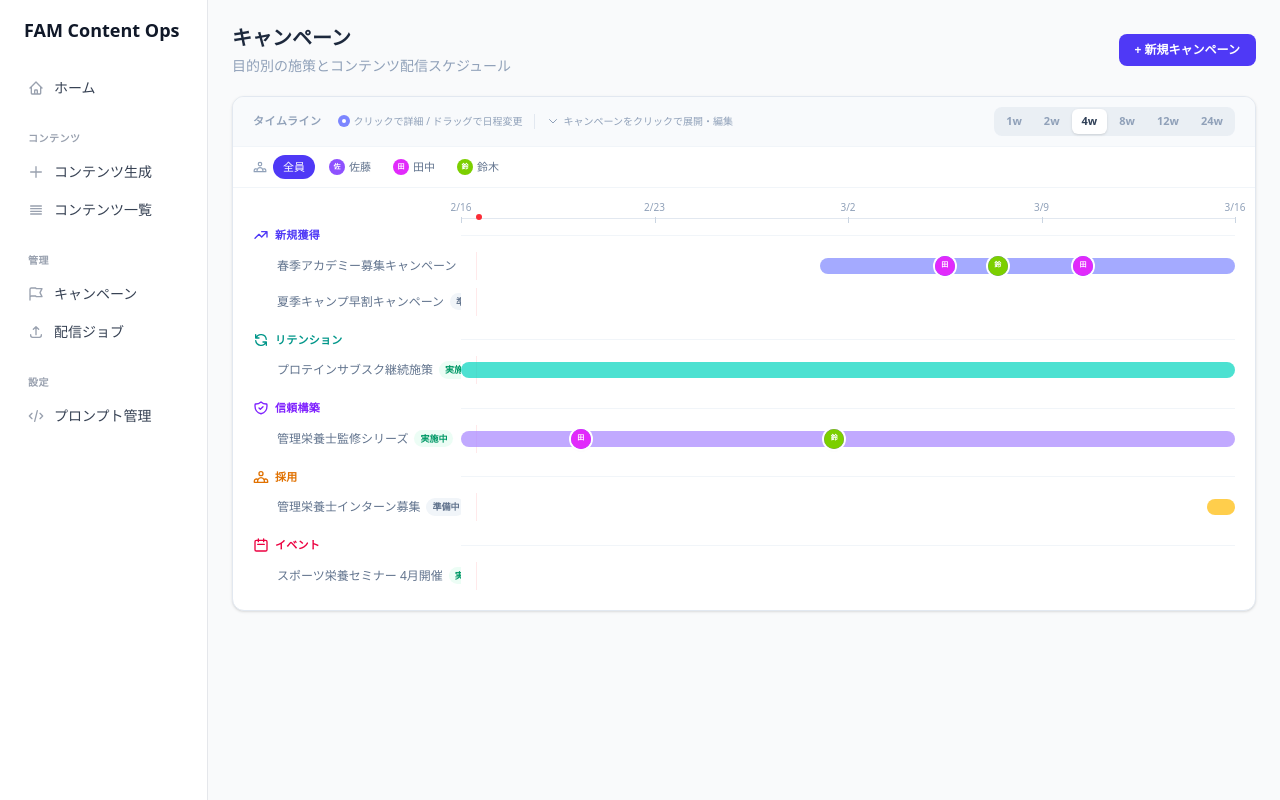
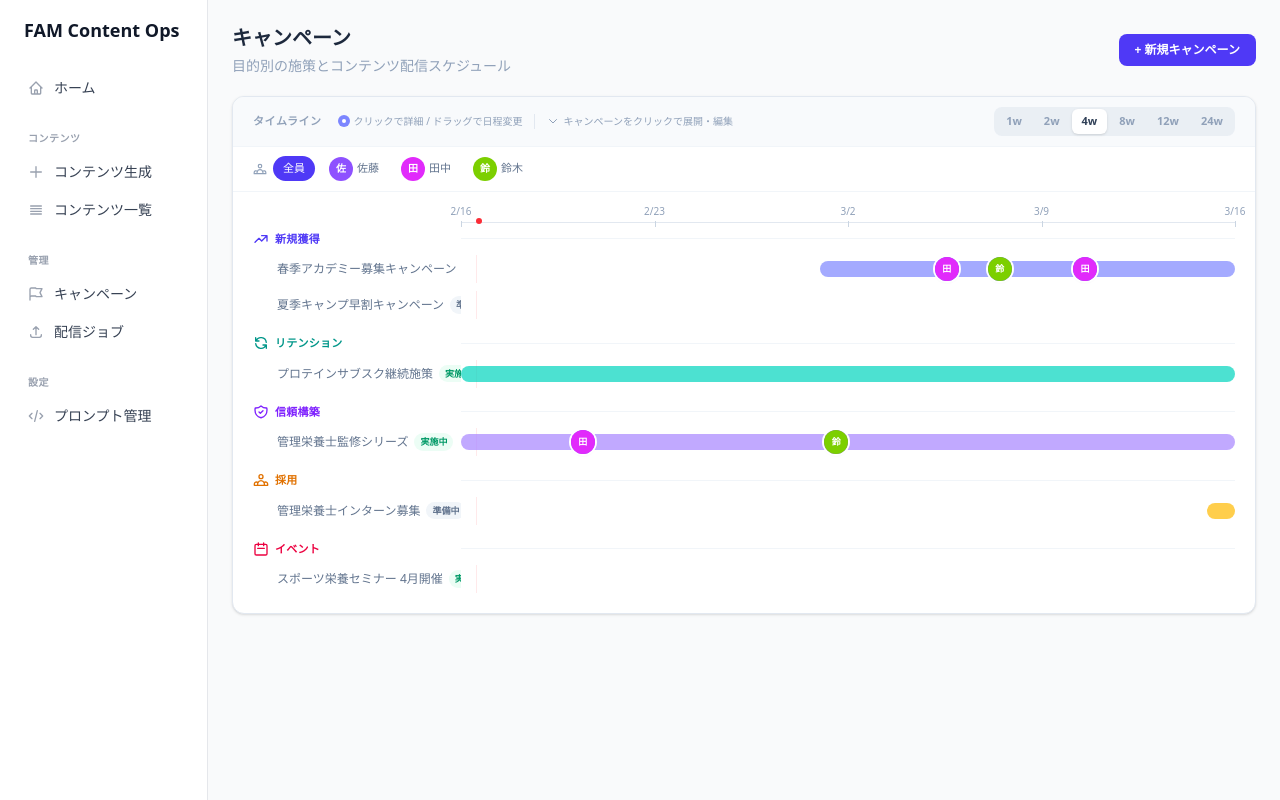
Before and after one commit to s98978ym/fam-contents, a Next.js app: page /campaigns in a window 1280 px wide. Built offline with nearby package versions, Linux system fonts and the light colour scheme.

Commit message:
fix: 担当者アイコンのサイズを拡大して視認性向上
sm: 16px→24px, md: 20px→28px, lg: 24px→32px
タイムラインドットも20px→24pxに拡大

https://claude.ai/code/session_018Febvo5ArJLwjUVnc62wi7

```diff
--- a/src/app/campaigns/page.tsx
+++ b/src/app/campaigns/page.tsx
@@ -77,7 +77,7 @@ function avatarColor(name: string): string {
 function AssigneeAvatar({ name, size = "md" }: { name: string; size?: "sm" | "md" | "lg" }) {
   const color = avatarColor(name);
   const initial = name.slice(0, 1);
-  const sizeMap = { sm: "w-4 h-4 text-[7px]", md: "w-5 h-5 text-[8px]", lg: "w-6 h-6 text-[9px]" };
+  const sizeMap = { sm: "w-6 h-6 text-[10px]", md: "w-7 h-7 text-[11px]", lg: "w-8 h-8 text-xs" };
   return (
     <span className={`${color} ${sizeMap[size]} rounded-full inline-flex items-center justify-center text-white font-bold shrink-0 ring-1 ring-white`} title={name}>
       {initial}
@@ -714,7 +714,7 @@ export default function CampaignsPage() {
                               return (
                                 <div key={di} className="absolute -translate-x-2.5" style={{ left: `${leftPct}%`, top: 0 }}>
                                   <button
-                                    className={`w-5 h-5 rounded-full z-10 flex items-center justify-center transition-all ring-2 ring-white hover:ring-4 hover:scale-125 ${cfg.dot} shadow-sm ${isDragging ? "scale-150 ring-4 cursor-grabbing" : "cursor-grab hover:shadow-md"} relative top-1`}
+                                    className={`w-6 h-6 rounded-full z-10 flex items-center justify-center transition-all ring-2 ring-white hover:ring-4 hover:scale-125 ${cfg.dot} shadow-sm ${isDragging ? "scale-150 ring-4 cursor-grabbing" : "cursor-grab hover:shadow-md"} relative top-0.5`}
                                     onClick={(e) => handleDotClick(e, dot)}
                                     onMouseDown={(e) => {
                                       const timelineEl = (e.currentTarget.parentElement!.parentElement as HTMLElement);
@@ -723,7 +723,7 @@ export default function CampaignsPage() {
                                     title={`${chLabel} — ${getVariantSummary(dot.variant) || "(内容なし)"}${assignee ? `\n担当: ${assignee}` : ""}\nドラッグで日程変更`}
                                   >
                                     {assignee ? (
-                                      <span className={`w-full h-full rounded-full flex items-center justify-center text-[7px] font-bold text-white ${avatarColor(assignee)}`}>
+                                      <span className={`w-full h-full rounded-full flex items-center justify-center text-[9px] font-bold text-white ${avatarColor(assignee)}`}>
                                         {assignee.slice(0, 1)}
                                       </span>
                                     ) : (
```
